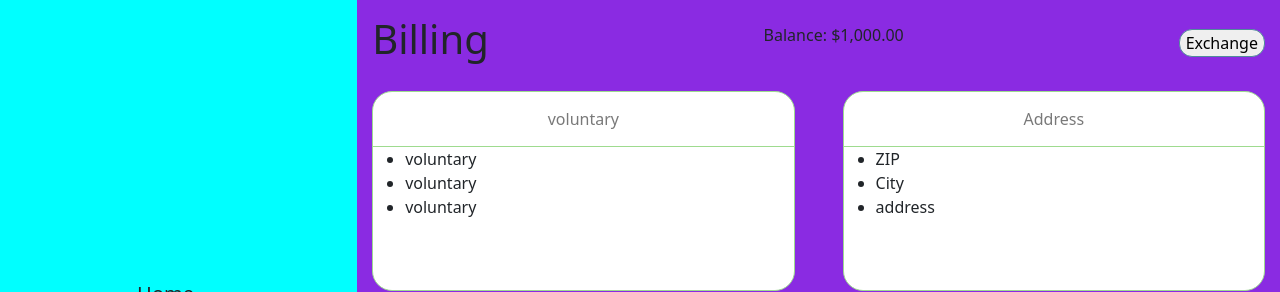
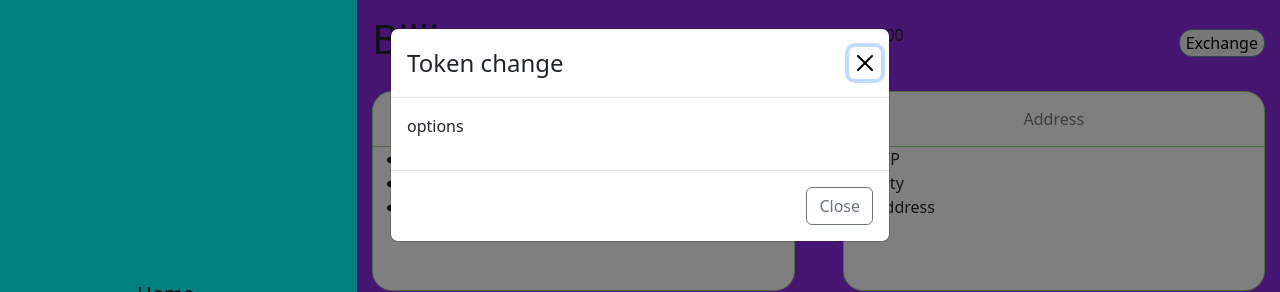
Before and after one commit to szobek/lastProjectWithAngular, an Angular app: page /billing in a window 1280 px wide. Both pictures are taken after a click on the button "Exchange". Shown: the top 292 px of the page. Built offline with nearby package versions, Linux system fonts and the light colour scheme; no server answers.

Commit message:
Create ngb Modal for token exchange

```diff
--- a/src/app/app.module.ts
+++ b/src/app/app.module.ts
@@ -13,6 +13,7 @@ import { BillingModule } from './modules/billing/billing.module';
 import { StatisticsModule } from './modules/statistics/statistics.module';
 import { NgbModule } from '@ng-bootstrap/ng-bootstrap';
 import { HttpClientModule } from '@angular/common/http';
+import { BalanceExchangeContentComponent } from './components/billing/modal/balance-exchange-content/balance-exchange-content.component';
 
 
 @NgModule({
@@ -24,6 +25,7 @@ import { HttpClientModule } from '@angular/common/http';
     MainContainerComponent,
     BillingWrapperComponent,
     StatisticsWrapperComponent,
+    BalanceExchangeContentComponent,
   ],
   imports: [
     BrowserModule,
--- a/src/app/components/billing/header/header.component.html
+++ b/src/app/components/billing/header/header.component.html
@@ -6,6 +6,6 @@
         <p>Balance: {{ balance | currency }}</p>
     </div>
     <div class="actions">
-        <button class="base-btn">Exchange</button>
+        <button class="base-btn" (click)="openModal()">Exchange</button>
     </div>
 </div>
--- a/src/app/components/billing/header/header.component.ts
+++ b/src/app/components/billing/header/header.component.ts
@@ -1,4 +1,6 @@
-import { Component } from '@angular/core';
+import { Component, inject } from '@angular/core';
+import {  NgbModal } from '@ng-bootstrap/ng-bootstrap';
+import { BalanceExchangeContentComponent } from '../modal/balance-exchange-content/balance-exchange-content.component';
 
 @Component({
   selector: 'billing-header',
@@ -6,5 +8,9 @@ import { Component } from '@angular/core';
   styleUrls: ['./header.component.scss']
 })
 export class HeaderComponent {
+  private modalService = inject(NgbModal);
 balance = 1000;
+openModal(){
+  const modalRef = this.modalService.open(BalanceExchangeContentComponent);
 }
+}
--- /dev/null
+++ b/src/app/components/billing/modal/balance-exchange-content/balance-exchange-content.component.html
@@ -0,0 +1,10 @@
+<div class="modal-header">
+    <h4 class="modal-title">Token change</h4>
+    <button type="button" class="btn-close" aria-label="Close" (click)="activeModal.dismiss('Cross click')"></button>
+</div>
+<div class="modal-body">
+    <p>options</p>
+</div>
+<div class="modal-footer">
+    <button type="button" class="btn btn-outline-secondary" (click)="activeModal.close('Close click')">Close</button>
+</div>
--- /dev/null
+++ b/src/app/components/billing/modal/balance-exchange-content/balance-exchange-content.component.ts
@@ -0,0 +1,11 @@
+import { Component, inject } from '@angular/core';
+import { NgbActiveModal } from '@ng-bootstrap/ng-bootstrap';
+
+@Component({
+  selector: 'app-balance-exchange-content',
+  templateUrl: './balance-exchange-content.component.html',
+  styleUrls: ['./balance-exchange-content.component.scss']
+})
+export class BalanceExchangeContentComponent {
+	activeModal = inject(NgbActiveModal);
+}
```
Also changed, not shown: src/app/components/billing/modal/balance-exchange-content/balance-exchange-content.component.scss (added), 1 other file (tests, documents, lock files or other folders).
